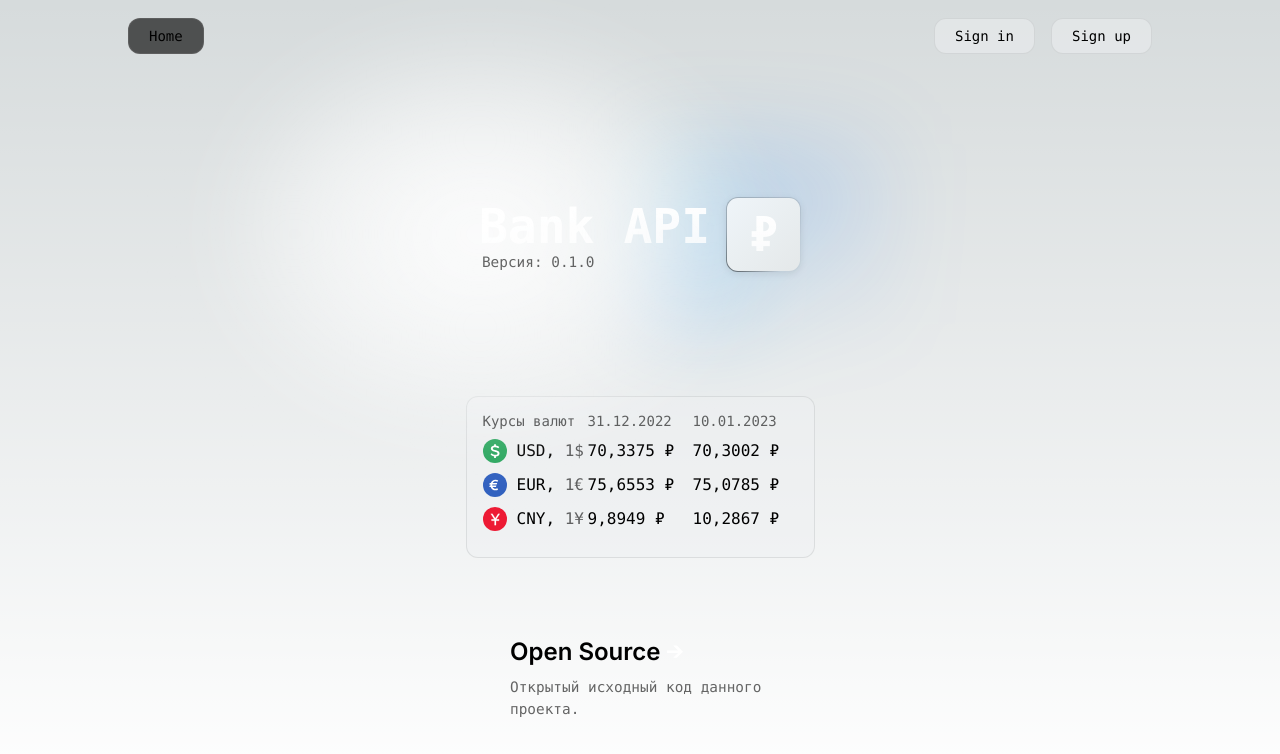
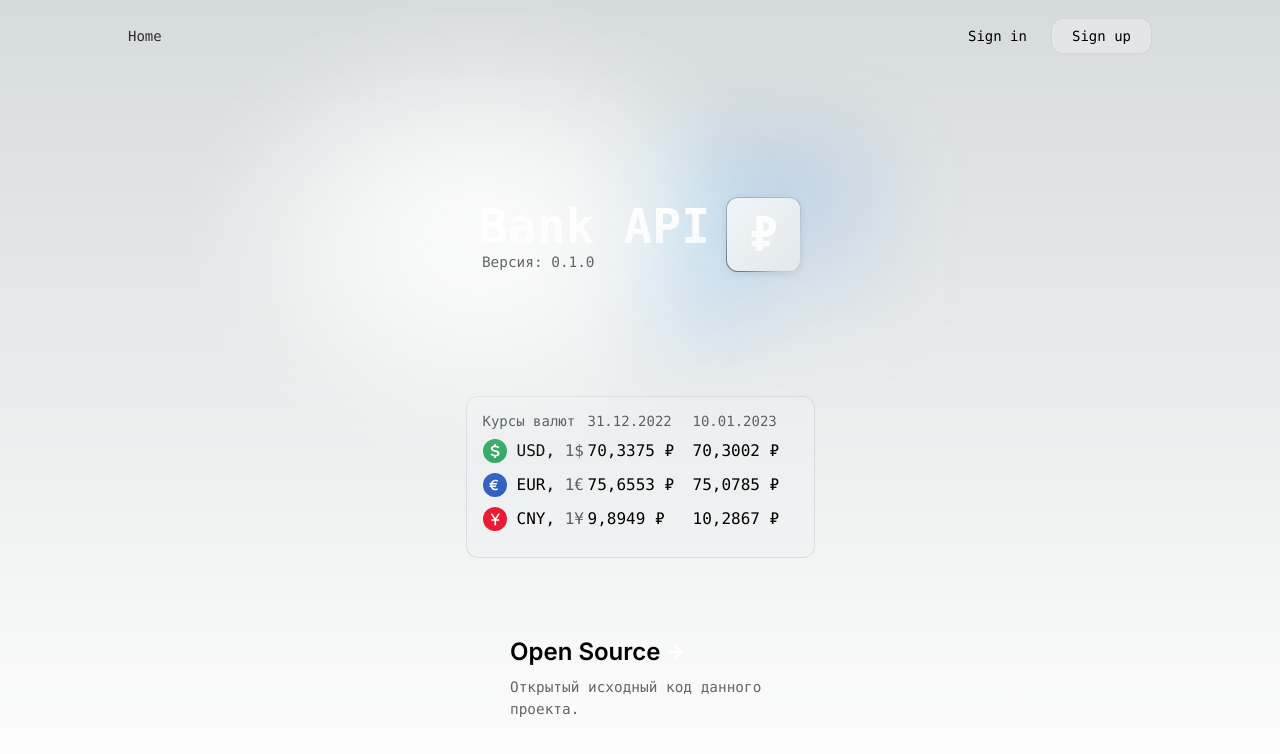
Before and after one commit to Attato/usage_bankAPI, a Next.js app: page / in a window 1280 px wide. In both pictures the pointer is over the link "Home". Shown: the top 754 px of the page. Built offline with nearby package versions, Linux system fonts and the light colour scheme.

Commit message:
buttons hover effects

```diff
--- a/components/header/header.module.scss
+++ b/components/header/header.module.scss
@@ -13,20 +13,29 @@
 		justify-content: center;
 		height: 36px;
 		font-size: 14px;
-		padding: 15px 20px;
-		background-color: rgba(var(--callout-rgb), 0.5);
-		border: 1px solid rgba(var(--callout-border-rgb), 0.3);
-		border-radius: var(--border-radius);
 
-		&:hover {
-			background-color: rgba(20, 20, 20, 0.7);
-			border-color: rgba(108, 108, 108, 0.5);
-			transition: all 0.2s ease;
+		&:first-child {
+			&:hover {
+				opacity: 0.8;
+			}
+		}
+
+		&:last-child {
+			background-color: rgba(var(--callout-rgb), 0.5);
+			border: 1px solid rgba(var(--callout-border-rgb), 0.3);
+			border-radius: var(--border-radius);
+			padding: 15px 20px;
+
+			&:hover {
+				background-color: rgba(var(--callout-rgb), 0.65);
+				border: 1px solid rgba(var(--callout-border-rgb), 0.45);
+				transition: all 0.1s;
+			}
 		}
 	}
 
 	.right_side {
 		display: flex;
-		gap: 16px;
+		gap: 24px;
 	}
 }
--- a/pages/404.module.scss
+++ b/pages/404.module.scss
@@ -40,5 +40,11 @@
 		background-color: rgba(var(--callout-rgb), 0.5);
 		border: 1px solid rgba(var(--callout-border-rgb), 0.3);
 		border-radius: var(--border-radius);
+		transition: all 0.1s ease-in-out;
+
+		&:hover {
+			background-color: rgba(var(--callout-rgb), 0.65);
+			border: 1px solid rgba(var(--callout-border-rgb), 0.45);
+		}
 	}
 }
```
